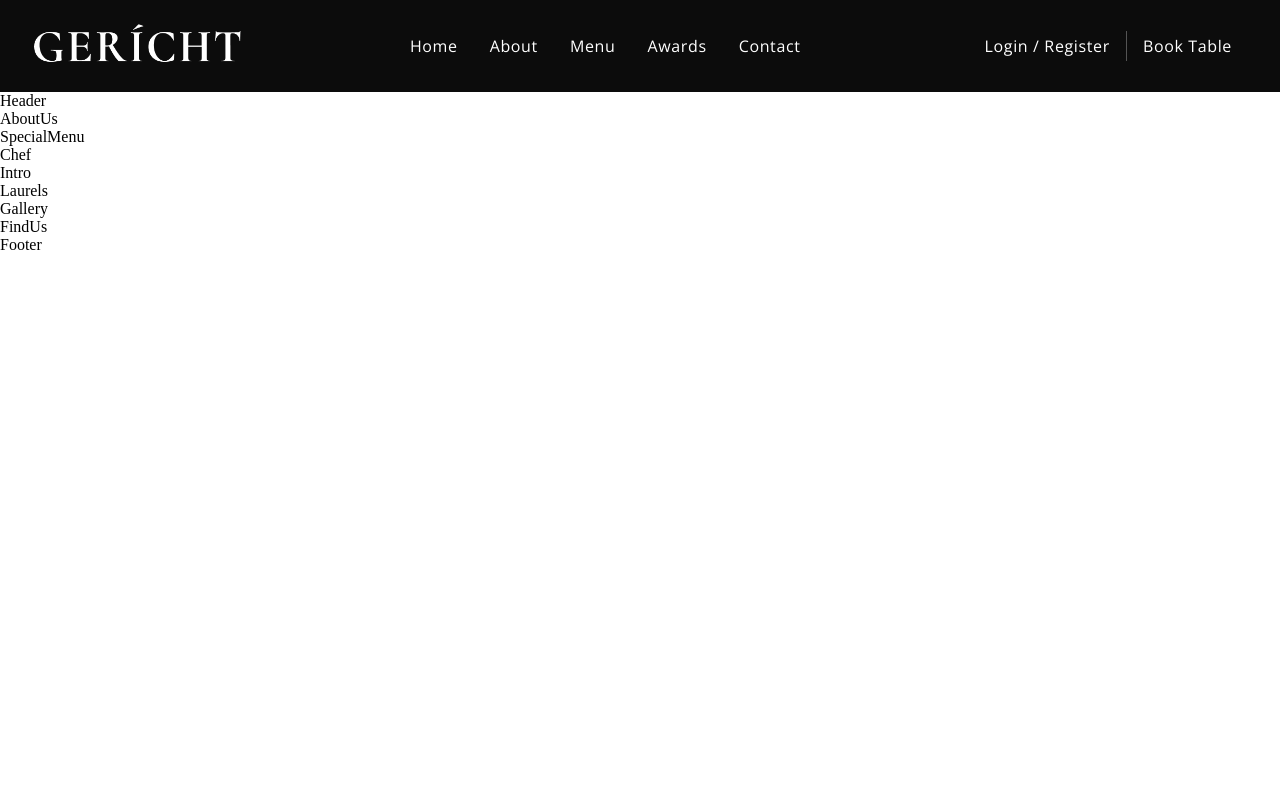
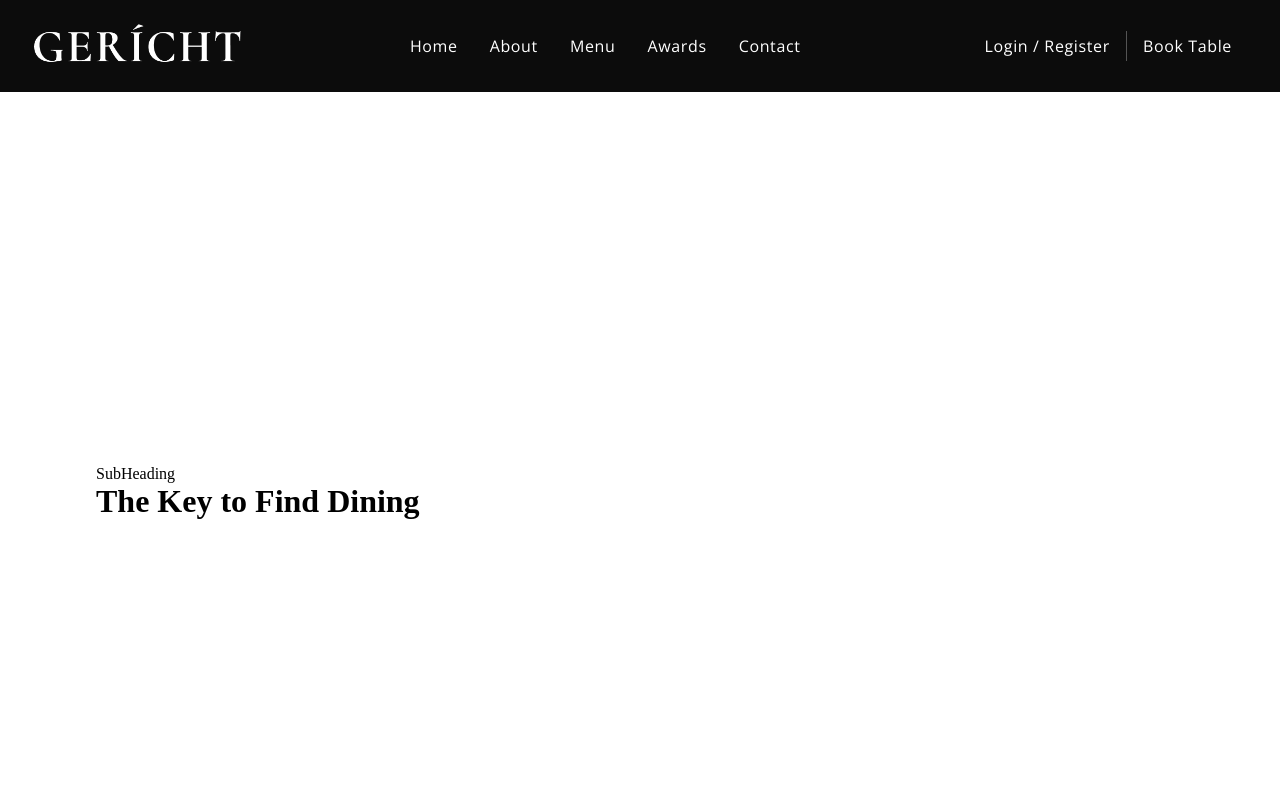
Before and after one commit to Jonghan-park/restaurant-app, a React (Create React App) app: page / in a window 1280 px wide. Shown: the top 800 px of the page. Built offline with nearby package versions, Linux system fonts and the light colour scheme; a web font is replaced by a local one.

Commit message:
Update heading

```diff
--- a/src/container/Header/Header.jsx
+++ b/src/container/Header/Header.jsx
@@ -1,10 +1,18 @@
 import React from 'react';
 
 import './Header.css';
+import {SubHeading} from '../../components'
+import {images} from '../../constants'
 
 const Header = () => (
-  <div>
-    Header
+  <div className='app__header app__wrapper section__padding' id='home'>
+    <div className="app__wrapper_info">
+      <SubHeading />
+      <h1 className='app__header-h1'>The Key to Find Dining</h1>
+    </div>
+    <div className="app__wrapper_img">
+
+    </div>
   </div>
 );
 
```
